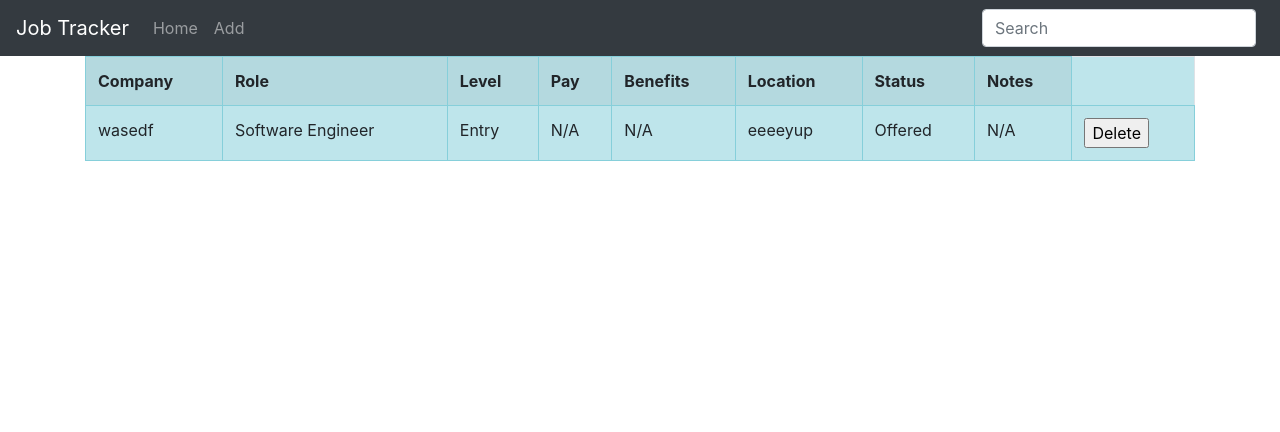
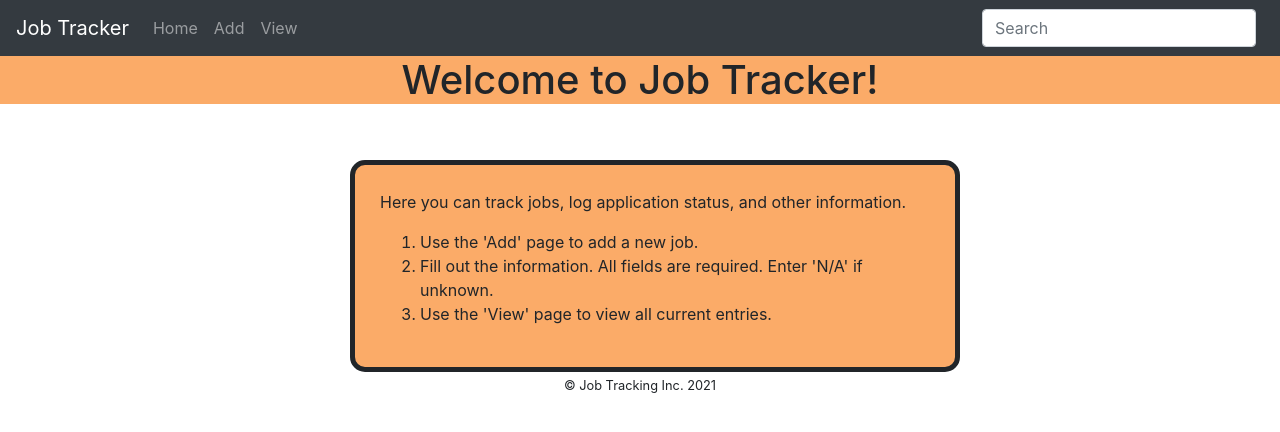
Before and after one commit to Sutopu/applicationer, a Django app: page / in a window 1280 px wide. Shown: the top 432 px of the page. Run offline with Django 3.2, Linux system fonts and the light colour scheme; data comes from the database, SQL or seed files in the repository; both versions use the stored data as it was after the commit; some libraries are stand-ins or nearby versions.

Commit message:
added homepage, added styling

```diff
--- a/mysite/main/forms.py
+++ b/mysite/main/forms.py
@@ -1,5 +1,6 @@
 from django import forms
 from .models import Application
+from django.forms import ModelForm, TextInput
 
 class AddApplicationForm(forms.ModelForm):
     class Meta:
--- a/mysite/main/templates/header.html
+++ b/mysite/main/templates/header.html
@@ -10,6 +10,9 @@
 <body>
     {% include "includes/navbar.html" %}
     {% block body %}
+
     {% endblock %}
+
     <script src="https://maxcdn.bootstrapcdn.com/bootstrap/4.0.0/js/bootstrap.min.js" integrity="sha384-JZR6Spejh4U02d8jOt6vLEHfe/JQGiRRSQQxSfFWpi1MquVdAyjUar5+76PVCmYl" crossorigin="anonymous"></script>
 </body>
+<footer style="text-align: center"><small>&copy; Job Tracking Inc. 2021</small></footer>
--- a/mysite/main/templates/home.html
+++ b/mysite/main/templates/home.html
@@ -1,36 +1,21 @@
-{% extends "header.html" %}
+{%extends 'header.html' %}
 
 {% block body %}
-<!--example of how data from the database could look on the frontend.-->
-<div class = "container">
-    <table class = "table table-striped table-bordered table-info">
-        <th>Company</th>
-        <th>Role</th>
-        <th>Level</th>
-        <th>Pay</th>
-        <th>Benefits</th>
-        <th>Location</th>
-        <th>Status</th>
-        <th>Notes</th>
-        {% for application in applications %}
-            <tr>
-                <td>{{application.company}}</td>
-                <td>{{application.role}}</td>
-                <td>{{application.level}}</td>
-                <td>{{application.pay}}</td>
-                <td>{{application.benefits}}</td>
-                <td>{{application.location}}</td>
-                <td>{{application.status}}</td>
-                <td>{{application.notes}}</td>
-                <td>
-                    <form action="/delete" method="POST">
-                        {% csrf_token %}
-                        <input type="hidden" value={{application.id}} name="application_id">
-                        <input type="submit" value="Delete">
-                    </form>
-                </td>
-            </tr>
-        {% endfor %}
-    </table>
+<div style="background-color:#fbab68; ">
+<h1 style="text-align:center">Welcome to Job Tracker!</h1>
 </div>
-    {% endblock %}
+<br>
+<br>
+<div style="background-color:#fbab68; width: 610px; padding: 25px; margin-left: 350px; border-radius: 15px; border-style: solid; border-width:5px;">
+        <p>
+        Here you can track jobs, log application status, and other information. <br>
+        <ol>
+            <li>Use the 'Add' page to add a new job.</li>
+            <li>Fill out the information. All fields are required. Enter 'N/A' if unknown.</li>
+            <li>Use the 'View' page to view all current entries.</li>
+        </ol>
+        </p>
+
+</div>
+
+{% endblock %}
--- a/mysite/main/templates/includes/navbar.html
+++ b/mysite/main/templates/includes/navbar.html
@@ -2,7 +2,7 @@
 <nav class="navbar navbar-expand-lg navbar-dark bg-dark">
 
   <!-- Navbar brand -->
-  <a class="navbar-brand" href="#">Job Tracker</a>
+  <a class="navbar-brand" href="">Job Tracker</a>
 
   <!-- Collapse button -->
   <button class="navbar-toggler" type="button" data-toggle="collapse" data-target="#basicExampleNav"
@@ -23,6 +23,11 @@
       <li class="nav-item">
         <a class="nav-link" href="/add">Add</a>
       </li>
+      <li class="nav-item">
+        <a class="nav-link" href="/view">View
+          <span class="sr-only">(current)</span>
+        </a>
+      </li>
     </ul>
 
     <!-- Search -->
--- a/mysite/main/urls.py
+++ b/mysite/main/urls.py
@@ -22,6 +22,7 @@ app_name = 'main'
 
 urlpatterns = [
     path('', views.home, name='home'),
+    path('view', views.view, name='view'),
     path('add', views.add_entry, name='add'),
     path('delete', views.delete_entry, name='delete'),
 ]
--- a/mysite/main/views.py
+++ b/mysite/main/views.py
@@ -3,12 +3,16 @@ from django.http import HttpResponse
 from .forms import AddApplicationForm
 from .models import Application
 
+
+def home(request):
+    return render(request, "home.html")
+
 """
 display all applications
 """
-def home(request):
+def view(request):
     applications = Application.objects.all()
-    return render(request, "home.html", context= {"applications":applications})
+    return render(request, "view.html", context= {"applications":applications})
 
 """
 take values of user input in form and add them to the database
@@ -18,7 +22,7 @@ def add_entry(request):
         form = AddApplicationForm(request.POST)
         if form.is_valid():
             form.save()
-            return redirect("main:home")
+            return redirect("main:view")
 
     form = AddApplicationForm()
     return render(request, "add.html", context={"form": form})
@@ -32,4 +36,4 @@ def delete_entry(request):
     if request.method == "POST":
         application = Application.objects.get(id=request.POST["application_id"])
         application.delete()
-    return redirect("main:home")
+    return redirect("main:view")
```
Also changed, not shown: mysite/main/templates/add.html (+15 -5 lines), mysite/main/templates/view.html (added, +36 -0 lines), mysite/db.sqlite3.
